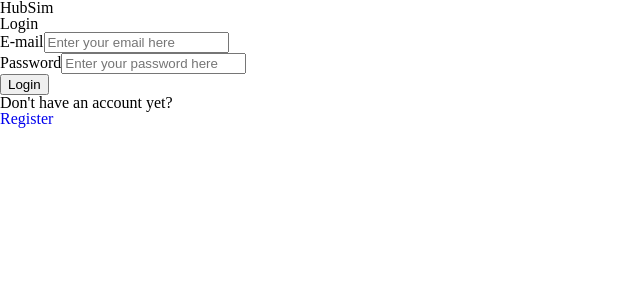
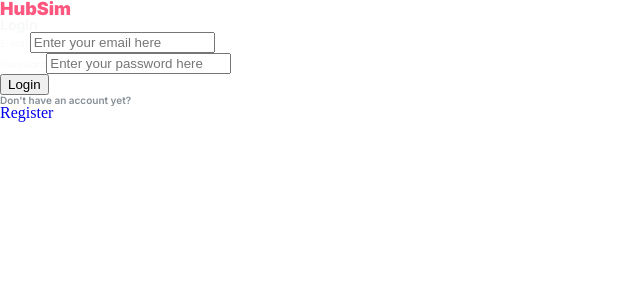
Before and after one commit to Henriqueamfreitas/gitsim_refatorando, a React (Vite) app: page / in a window 1280 px wide. Shown: the top 300 px of the page, without its empty margins (0-640 px from the left). Built offline with nearby package versions, Linux system fonts and the light colour scheme.

Commit message:
tipografia pronta, exceto input e botões

```diff
--- a/index.html
+++ b/index.html
@@ -3,6 +3,9 @@
   <head>
     <meta charset="UTF-8" />
     <meta name="viewport" content="width=device-width, initial-scale=1.0" />
+    <link rel="preconnect" href="https://fonts.googleapis.com">
+    <link rel="preconnect" href="https://fonts.gstatic.com" crossorigin>
+    <link href="https://fonts.googleapis.com/css2?family=Inter:wght@100..900&display=swap" rel="stylesheet">
     <title>HubSim</title>
   </head>
   <body>
--- a/src/components/Input/index.jsx
+++ b/src/components/Input/index.jsx
@@ -1,9 +1,10 @@
 import { forwardRef } from "react"
+import { StyledLabel } from "../../styles/typography"
 
 export const Input = forwardRef(({ select, label, error, ...rest }, ref) => {
     return (
         <div>
-            <label>{label}</label>
+            <StyledLabel fontSize="10" fontWeight="400" color="grey0">{label}</StyledLabel>
             {
                 select ?
                     <select ref={ref} {...rest}>
--- a/src/components/LoginForm/index.jsx
+++ b/src/components/LoginForm/index.jsx
@@ -8,6 +8,8 @@ import { Link } from "react-router-dom"
 import { api } from "../../services/api.js"
 import { toast, ToastContainer } from 'react-toastify'
 import "react-toastify/dist/ReactToastify.css"
+import { StyledP } from "../../styles/typography.js"
+import { StyledH2 } from "../../styles/typography.js"
 
 export const LoginForm = ({ user, setUser }) => {
     const navigate = useNavigate()
@@ -29,13 +31,9 @@ export const LoginForm = ({ user, setUser }) => {
         }
     }
 
-    const registerBtn = () => {
-        navigate("/register")
-    }
-
     return(
         <StyledLoginForm onSubmit={handleSubmit(submit)}>
-            <h2>Login</h2>
+            <StyledH2 fontSize="14" fontWeight="700" color="grey0">Login</StyledH2>
 
             <Input
                 label="E-mail"
@@ -58,7 +56,7 @@ export const LoginForm = ({ user, setUser }) => {
             />
 
             <button type="submit">Login</button>
-            <p>Don't have an account yet?</p>
+            <StyledP fontSize="10" fontWeight="600" color="grey1" >Don't have an account yet?</StyledP>
             <Link to="register">
                 Register
             </Link>
--- a/src/components/RegisterForm/index.jsx
+++ b/src/components/RegisterForm/index.jsx
@@ -7,6 +7,7 @@ import { Input } from "../Input"
 import { api } from "../../services/api"
 import { toast, ToastContainer } from 'react-toastify'
 import "react-toastify/dist/ReactToastify.css"
+import { StyledSpan, StyledH2 } from "../../styles/typography.js"
 
 
 export const RegisterForm = () => {
@@ -31,8 +32,8 @@ export const RegisterForm = () => {
 
     return(
         <StyledRegisterForm onSubmit={handleSubmit(submit)}>
-            <h2>Create your account</h2>
-            <span>fast and free, let's go</span>
+            <StyledH2 fontSize="14" fontWeight="700" color="grey0">Create your account</StyledH2>
+            <StyledSpan fontSize="10" fontWeight="400" color="grey1">fast and free, let's go</StyledSpan>
 
             <Input
                 label="Name"
--- a/src/main.jsx
+++ b/src/main.jsx
@@ -4,14 +4,12 @@ import App from './App.jsx'
 import { BrowserRouter } from "react-router-dom"
 import { ResetStyle } from './styles/reset.js'
 import { Global } from './styles/global.js'
-import { Typography } from './styles/typography.js'
 
 ReactDOM.createRoot(document.getElementById('root')).render(
   <React.StrictMode>
     <BrowserRouter>
       <ResetStyle />
       <Global />
-      <Typography />
       <App />
     </BrowserRouter>
   </React.StrictMode>,
--- a/src/pages/HomePage/index.jsx
+++ b/src/pages/HomePage/index.jsx
@@ -1,6 +1,7 @@
 import { StyledHomePage } from "./style"
 import { useNavigate } from "react-router-dom"
 import { Link } from "react-router-dom";
+import { StyledH2, StyledSpan, StyledH1 } from "../../styles/typography.js"
 
 export const HomePage = ({ user, setUser }) => {
     const navigate = useNavigate()
@@ -13,18 +14,20 @@ export const HomePage = ({ user, setUser }) => {
     return (
         <StyledHomePage>
             <header>
-                <h1>HubSim</h1>
+                <StyledH1 fontSize="18" fontWeight="900" color="primary" >HubSim</StyledH1>
                 <button onClick={logout}>Back</button>
             </header>
 
             <div>
-                <h2>Hello, {user.name}</h2>
-                <p>{user.course_module}</p>
+                <StyledH2 fontSize="18" fontWeight="700" color="grey0">Hello, {user.name}</StyledH2>
+                <StyledSpan fontSize="12" fontWeight="600" color="grey1">{user.course_module}</StyledSpan>
             </div>
 
             <div>
-                <h2>What a shame! We're under development {":("}</h2>
-                <p>Our application is under development. Stay tuned for updates!</p>
+                <StyledH2 fontSize="18" fontWeight="700" color="grey0">What a shame! We're under development {":("}</StyledH2>
+                <StyledSpan fontSize="12" fontWeight="600" color="grey1">
+                    Our application is under development. Stay tuned for updates!
+                </StyledSpan>
             </div>
         </StyledHomePage>
     )
--- a/src/pages/LoginPage/index.jsx
+++ b/src/pages/LoginPage/index.jsx
@@ -1,10 +1,11 @@
 import { StyledLoginPage } from "./style"
 import { LoginForm } from "../../components/LoginForm"
+import { StyledH1 } from "../../styles/typography"
 
 export const LoginPage = ({ user, setUser }) => {
     return(
         <StyledLoginPage>
-            <h1>HubSim</h1>
+            <StyledH1 fontSize="18" fontWeight="900" color="primary" >HubSim</StyledH1>
             <LoginForm user={user} setUser={setUser} />
         </StyledLoginPage>
     )
--- a/src/pages/RegisterPage/index.jsx
+++ b/src/pages/RegisterPage/index.jsx
@@ -2,6 +2,7 @@ import { StyledRegisterPage } from "./style"
 import { RegisterForm } from "../../components/RegisterForm"
 import { useNavigate } from "react-router-dom"
 import { Link } from "react-router-dom"
+import { StyledH1 } from "../../styles/typography"
 
 export const RegisterPage = () => {
     const navigate = useNavigate()
@@ -9,7 +10,7 @@ export const RegisterPage = () => {
     return(
         <StyledRegisterPage>
             <header>
-                <h1>HubSim</h1>
+                <StyledH1 fontSize="18" fontWeight="900" color="primary"> HubSim</StyledH1>
                 <Link to="/">
                     Back
                 </Link>
--- a/src/styles/global.js
+++ b/src/styles/global.js
@@ -9,5 +9,12 @@ export const Global = createGlobalStyle`
         --color-grey1: #868E96;
         --color-grey0: #F8F9FA;
         --color-grey: #FFFFFF;
+
+        --color-primary: #FF577F;
+        --color-primary-focus: #FF427F;
+        --color-primary-negative: #59323F;
+
+        --color-success: #3FE864;
+        --color-negative: #E83F5B;
     }
 `
--- a/src/styles/typography.js
+++ b/src/styles/typography.js
@@ -1,4 +1,85 @@
-import { createGlobalStyle } from "styled-components"
+import styled, { createGlobalStyle, css } from "styled-components"
 
-export const Typography = createGlobalStyle`
+export const HeadlineStyles = css`
+    font-family: "Inter", sans-serif;
+    font-size: ${({fontSize}) => {
+        switch(fontSize){
+            case "10":
+                return "0.625rem"
+            case "12":
+                return "0.75rem"
+            case "14":
+                return "0.875rem"
+            case "16":
+                return "1rem"
+            case "18":
+                return "1.125rem"
+        }
+    }};
+
+    font-weight: ${({fontWeight}) => {
+        switch(fontWeight){
+            case "400":
+                return "400"
+            case "500":
+                return "500"
+            case "600":
+                return "600"
+            case "700":
+                return "700"
+            case "800":
+                return "800"
+            case "900":
+                return "900"
+        }
+    }};
+
+    color: ${({color}) => {
+        switch(color){
+            case "grey5":
+                return "var(--color-grey5)"
+            case "grey4":
+                return "var(--color-grey4)"
+            case "grey3":
+                return "var(--color-grey3)"
+            case "grey2":
+                return "var(--color-grey2)"
+            case "grey1":
+                return "var(--color-grey1)"
+            case "grey0":
+                return "var(--color-grey0)"
+            case "grey":
+                return "var(--color-grey)"
+            case "primary":
+                return "var(--color-primary)"
+            case "primaryFocus":
+                return "var(--color-primary)-focus"
+            case "primaryNegative":
+                return "var(--color-primary)-negative"
+            case "success":
+                return "var(--color-success)"
+            case "negative":
+                return "var(--color-negative)"
+        }
+    }};
 `
+
+export const StyledH1 = styled.h1`
+    ${HeadlineStyles}
+`
+
+export const StyledH2 = styled.h2`
+    ${HeadlineStyles}
+`
+
+export const StyledP = styled.p`
+    ${HeadlineStyles}
+`
+
+export const StyledLabel = styled.label`
+    ${HeadlineStyles}
+`
+
+export const StyledSpan = styled.span`
+    ${HeadlineStyles}
+`
```
